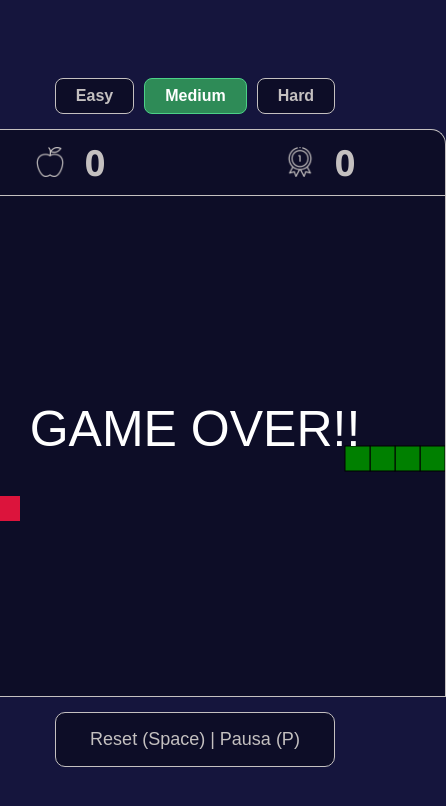
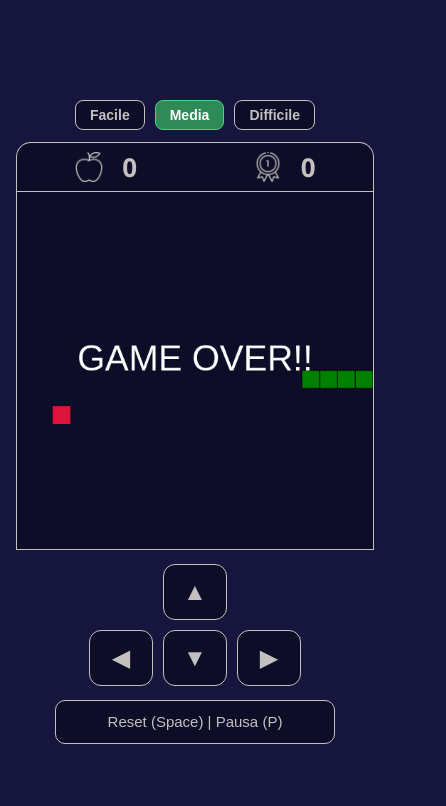
Before and after one commit to MaarcooC/snake, a plain HTML site: page index.html in a window 390 px wide. Shown: the whole page, 446 px wide, since content can reach past the window. Drawn offline with Linux system fonts and the light colour scheme.

Commit message:
mobile adaptation and speed in hard mode

```diff
--- a/game.css
+++ b/game.css
@@ -1,3 +1,7 @@
+* {
+    box-sizing: border-box;
+}
+
 html, body {
     height: 100%;
     margin: 0;
@@ -6,6 +10,7 @@ html, body {
     align-items: center;
     background-color: rgb(21, 21, 61);
     font-family: 'Segoe UI', Tahoma, Geneva, Verdana, sans-serif;
+    overscroll-behavior: none;
 }
 
 #gameCont {
@@ -13,24 +18,27 @@ html, body {
     flex-direction: column;
     align-items: center;
     justify-content: center;
+    width: 100%;
+    padding: 10px;
 }
 
 #difficultyContainer {
     display: flex;
     gap: 10px;
-    margin-bottom: 15px;
+    margin-bottom: 12px;
 }
 
 .diffBtn {
     font-size: 16px;
     font-weight: bold;
-    padding: 8px 20px;
+    padding: 8px 18px;
     border-radius: 8px;
     background-color: rgb(13, 13, 39);
     border: 1px solid rgb(196, 192, 192);
     color: rgb(196, 192, 192);
     cursor: pointer;
     transition: all 0.2s ease;
+    touch-action: manipulation;
 }
 
 .diffBtn:hover, #resetBtn:hover {
@@ -43,10 +51,6 @@ html, body {
     border-color: #4cd187;
 }
 
-#gameBoard {
-    border: 1px solid rgb(196, 192, 192);
-}
-
 #scoreRecordContainer {
     display: flex;
     justify-content: center;
@@ -54,7 +58,8 @@ html, body {
     font-weight: bold;
     background-color: rgb(13, 13, 39);
     width: 500px;
-    padding: 8px 0;
+    max-width: 92vw;
+    padding: 6px 0;
     color: rgb(196, 192, 192);
     border: 1px solid rgb(196, 192, 192);
     border-bottom: none;
@@ -71,19 +76,94 @@ html, body {
 }
 
 #scoreText, #recordText {
-    font-size: 36px;
-    padding-left: 10px;
+    font-size: 34px;
+    padding-left: 8px;
+}
+
+#gameBoard {
+    border: 1px solid rgb(196, 192, 192);
+    width: 500px;
+    max-width: 92vw;
+    height: auto;
+    display: block;
+    touch-action: none; /* Impedisce lo scroll durante lo swipe sul campo */
+}
+
+/* Pulsanti direzionali mobile */
+#mobileControls {
+    display: none;
+    grid-template-areas:
+        ". up ."
+        "left down right";
+    gap: 10px;
+    margin-top: 14px;
+}
+
+#btnUp { grid-area: up; }
+#btnLeft { grid-area: left; }
+#btnDown { grid-area: down; }
+#btnRight { grid-area: right; }
+
+.arrowBtn {
+    width: 64px;
+    height: 56px;
+    font-size: 24px;
+    border-radius: 12px;
+    background-color: rgb(13, 13, 39);
+    border: 1px solid rgb(196, 192, 192);
+    color: rgb(196, 192, 192);
+    display: flex;
+    justify-content: center;
+    align-items: center;
+    cursor: pointer;
+    user-select: none;
+    -webkit-user-select: none;
+    touch-action: manipulation;
+}
+
+.arrowBtn:active {
+    background-color: #2e8b57;
+    color: white;
+    border-color: #4cd187;
 }
 
 #resetBtn {
-    font-size: 18px;
+    font-size: 17px;
     width: 280px;
-    height: 55px;
+    max-width: 90vw;
+    height: 50px;
     border-radius: 10px;
-    margin-top: 15px;
+    margin-top: 14px;
     background-color: rgb(13, 13, 39);
     border: 1px solid rgb(196, 192, 192);
     color: rgb(196, 192, 192);
     cursor: pointer;
     transition: background-color 0.2s ease;
+    touch-action: manipulation;
 }
+
+/* Attiva i controlli mobile su schermi piccoli o dispositivi touch */
+@media (max-width: 768px), (pointer: coarse) {
+    #mobileControls {
+        display: grid;
+    }
+
+    #scoreRecordContainer,
+    #gameBoard {
+        max-width: min(92vw, 44vh);
+    }
+
+    #scoreText, #recordText {
+        font-size: 26px;
+    }
+
+    .diffBtn {
+        font-size: 14px;
+        padding: 6px 14px;
+    }
+
+    #resetBtn {
+        height: 44px;
+        font-size: 15px;
+    }
+}
--- a/game.js
+++ b/game.js
@@ -4,6 +4,7 @@ const scoreText = document.querySelector("#scoreText");
 const recordText = document.querySelector("#recordText");
 const resetBtn = document.querySelector("#resetBtn");
 const diffButtons = document.querySelectorAll(".diffBtn");
+const arrowButtons = document.querySelectorAll(".arrowBtn");
 
 const gameWidth = gameBoard.width;
 const gameHeight = gameBoard.height;
@@ -41,6 +42,10 @@ let poisonDespawnTimeout = null;
 let poisonDespawnRemaining = 0;
 let poisonDespawnStart = 0;
 
+// Coordinate iniziali per il trascinamento touch (swipe)
+let touchStartX = 0;
+let touchStartY = 0;
+
 let xVelocity = unitSize;
 let yVelocity = 0;
 let foods = [];
@@ -67,6 +72,44 @@ diffButtons.forEach(btn => {
     });
 });
 
+// Eventi pulsanti direzionali mobile
+arrowButtons.forEach(btn => {
+    btn.addEventListener("pointerdown", (event) => {
+        event.preventDefault();
+        setDirection(btn.dataset.dir);
+    });
+});
+
+// Eventi trascinamento touch (swipe) sul canvas
+gameBoard.addEventListener("touchstart", (event) => {
+    if (event.touches.length > 0) {
+        touchStartX = event.touches[0].clientX;
+        touchStartY = event.touches[0].clientY;
+    }
+}, { passive: false });
+
+gameBoard.addEventListener("touchmove", (event) => {
+    event.preventDefault();
+    if (event.touches.length === 0) return;
+
+    const currentX = event.touches[0].clientX;
+    const currentY = event.touches[0].clientY;
+    const diffX = currentX - touchStartX;
+    const diffY = currentY - touchStartY;
+    const minSwipeDistance = 25;
+
+    if (Math.abs(diffX) > minSwipeDistance || Math.abs(diffY) > minSwipeDistance) {
+        if (Math.abs(diffX) > Math.abs(diffY)) {
+            setDirection(diffX > 0 ? "RIGHT" : "LEFT");
+        } else {
+            setDirection(diffY > 0 ? "DOWN" : "UP");
+        }
+        // Aggiorna il punto di partenza per permettere cambi continui senza staccare il dito
+        touchStartX = currentX;
+        touchStartY = currentY;
+    }
+}, { passive: false });
+
 gameStart();
 
 function createInitialSnake() {
@@ -77,6 +120,16 @@ function createInitialSnake() {
         { x: gameWidth / 2 - unitSize * 3, y: gameHeight / 2 },
         { x: gameWidth / 2 - unitSize * 4, y: gameHeight / 2 }
     ];
+}
+
+function getCurrentSpeed() {
+    const baseSpeed = DIFFICULTIES[currentDiff].speed;
+    if (currentDiff !== "hard") return baseSpeed;
+
+    if (score >= 30) return 30;
+    if (score >= 20) return 35;
+    if (score >= 10) return 40;
+    return baseSpeed;
 }
 
 function gameStart() {
@@ -117,7 +170,7 @@ function nextTick() {
         if (running) {
             nextTick();
         }
-    }, DIFFICULTIES[currentDiff].speed);
+    }, getCurrentSpeed());
 }
 
 function clearBoard() {
@@ -176,7 +229,6 @@ function schedulePoisonSpawn(customDelay) {
     clearTimeout(poisonSpawnTimeout);
     if (!running) return;
 
-    // Compare ogni 6-10 secondi
     poisonSpawnRemaining = customDelay ?? (6000 + Math.random() * 4000);
     poisonSpawnStart = Date.now();
 
@@ -207,7 +259,7 @@ function spawnPoisonApple() {
     }
 
     poisonApple = { x: newX, y: newY };
-    schedulePoisonDespawn(4000); // Dura 4 secondi
+    schedulePoisonDespawn(4000);
 }
 
 function schedulePoisonDespawn(duration = 4000) {
@@ -231,7 +283,6 @@ function drawPoisonApple() {
     const timeLeft = poisonDespawnRemaining - (Date.now() - poisonDespawnStart);
     const isAboutToVanish = !paused && timeLeft < 1000;
 
-    // Lampeggia leggermente nell'ultimo secondo
     if (isAboutToVanish && Math.floor(Date.now() / 150) % 2 === 0) {
         ctx.fillStyle = "#d2b4de";
     } else {
@@ -269,7 +320,6 @@ function moveSnake() {
         clearTimeout(poisonDespawnTimeout);
         poisonApple = null;
 
-        // Due pop(): uno annulla l'avanzamento, il secondo riduce di 1 il serpente
         snake.pop();
         snake.pop();
 
@@ -317,6 +367,33 @@ function drawSnake() {
     });
 }
 
+function setDirection(direction) {
+    if (changingDirection || paused || !running) return;
+
+    const goingUp = (yVelocity === -unitSize);
+    const goingDown = (yVelocity === unitSize);
+    const goingLeft = (xVelocity === -unitSize);
+    const goingRight = (xVelocity === unitSize);
+
+    if (direction === "LEFT" && !goingRight) {
+        xVelocity = -unitSize;
+        yVelocity = 0;
+        changingDirection = true;
+    } else if (direction === "UP" && !goingDown) {
+        xVelocity = 0;
+        yVelocity = -unitSize;
+        changingDirection = true;
+    } else if (direction === "RIGHT" && !goingLeft) {
+        xVelocity = unitSize;
+        yVelocity = 0;
+        changingDirection = true;
+    } else if (direction === "DOWN" && !goingUp) {
+        xVelocity = 0;
+        yVelocity = unitSize;
+        changingDirection = true;
+    }
+}
+
 function handleKeyDown(event) {
     if (event.key === " ") {
         event.preventDefault();
@@ -329,30 +406,15 @@ function handleKeyDown(event) {
         return;
     }
 
-    if (changingDirection || paused) return;
-
-    const key = event.key;
-    const goingUp = (yVelocity === -unitSize);
-    const goingDown = (yVelocity === unitSize);
-    const goingLeft = (xVelocity === -unitSize);
-    const goingRight = (xVelocity === unitSize);
-
-    if ((key === "ArrowLeft" || key.toLowerCase() === "a") && !goingRight) {
-        xVelocity = -unitSize;
-        yVelocity = 0;
-        changingDirection = true;
-    } else if ((key === "ArrowUp" || key.toLowerCase() === "w") && !goingDown) {
-        xVelocity = 0;
-        yVelocity = -unitSize;
-        changingDirection = true;
-    } else if ((key === "ArrowRight" || key.toLowerCase() === "d") && !goingLeft) {
-        xVelocity = unitSize;
-        yVelocity = 0;
-        changingDirection = true;
-    } else if ((key === "ArrowDown" || key.toLowerCase() === "s") && !goingUp) {
-        xVelocity = 0;
-        yVelocity = unitSize;
-        changingDirection = true;
+    const key = event.key.toLowerCase();
+    if (key === "arrowleft" || key === "a") {
+        setDirection("LEFT");
+    } else if (key === "arrowup" || key === "w") {
+        setDirection("UP");
+    } else if (key === "arrowright" || key === "d") {
+        setDirection("RIGHT");
+    } else if (key === "arrowdown" || key === "s") {
+        setDirection("DOWN");
     }
 }
 
--- a/index.html
+++ b/index.html
@@ -2,15 +2,16 @@
 <html lang="en">
     <head>
         <meta charset="UTF-8">
+        <meta name="viewport" content="width=device-width, initial-scale=1.0, maximum-scale=1.0, user-scalable=no">
         <link rel="stylesheet" href="game.css">
         <title>Snake</title>
     </head>
     <body>
         <div id="gameCont">
             <div id="difficultyContainer">
-                <button class="diffBtn" data-diff="easy">Easy</button>
-                <button class="diffBtn active" data-diff="medium">Medium</button>
-                <button class="diffBtn" data-diff="hard">Hard</button>
+                <button class="diffBtn" data-diff="easy">Facile</button>
+                <button class="diffBtn active" data-diff="medium">Media</button>
+                <button class="diffBtn" data-diff="hard">Difficile</button>
             </div>
 
             <div id="scoreRecordContainer">
@@ -25,6 +26,14 @@
             </div>
 
             <canvas id="gameBoard" width="500" height="500"></canvas>
+
+            <div id="mobileControls">
+                <button class="arrowBtn" id="btnUp" data-dir="UP" aria-label="Su">▲</button>
+                <button class="arrowBtn" id="btnLeft" data-dir="LEFT" aria-label="Sinistra">◀</button>
+                <button class="arrowBtn" id="btnDown" data-dir="DOWN" aria-label="Giù">▼</button>
+                <button class="arrowBtn" id="btnRight" data-dir="RIGHT" aria-label="Destra">▶</button>
+            </div>
+
             <button id="resetBtn">Reset (Space) | Pausa (P)</button>
         </div>
         <script src="game.js"></script>
```
